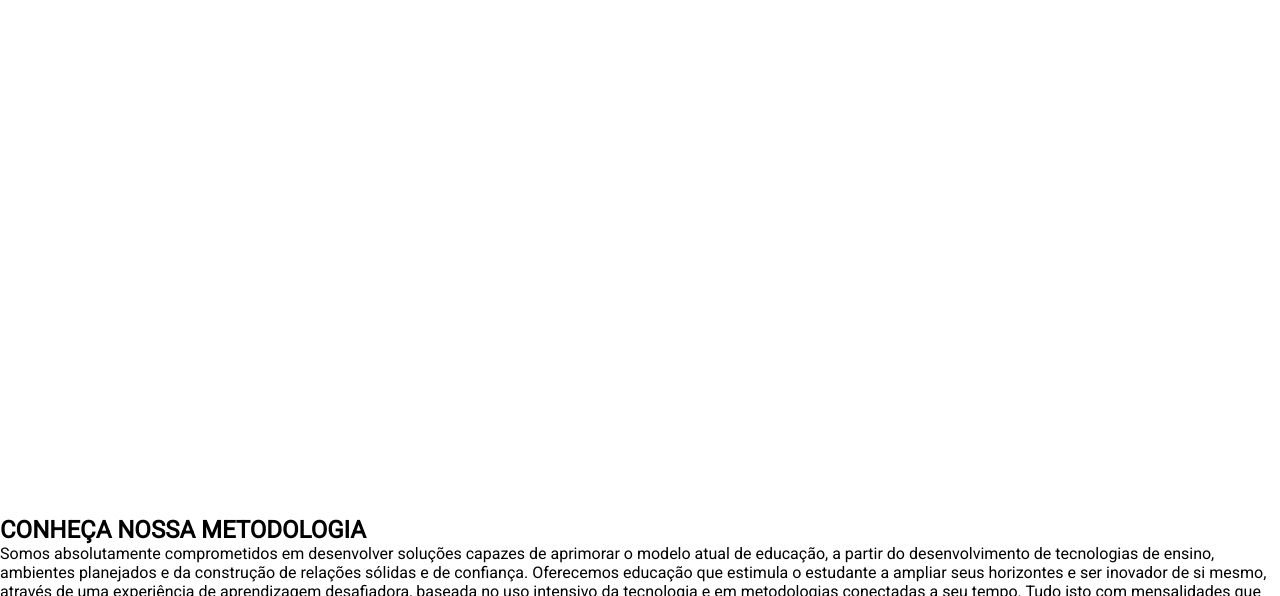
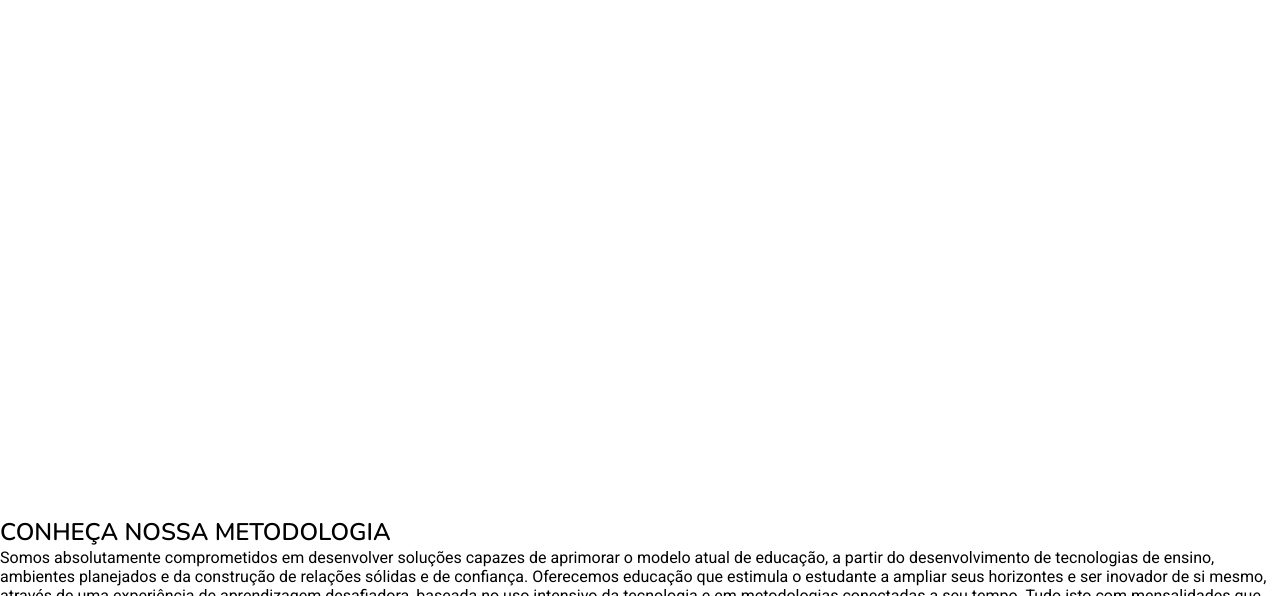
Before and after one commit to raphaelmoural/projetoSiteEscola, a plain HTML site: page index.html in a window 1280 px wide. Shown: the part 204-800 px from the top of the page. Drawn offline with nearby package versions, Linux system fonts and the light colour scheme.

Commit message:
Update style.css

```diff
--- a/style.css
+++ b/style.css
@@ -17,7 +17,7 @@ html {
 }
 
 .titulo {
-    font-family: ;
+    font-family: var(--titulo);
 }
 
 a:visited {
```
